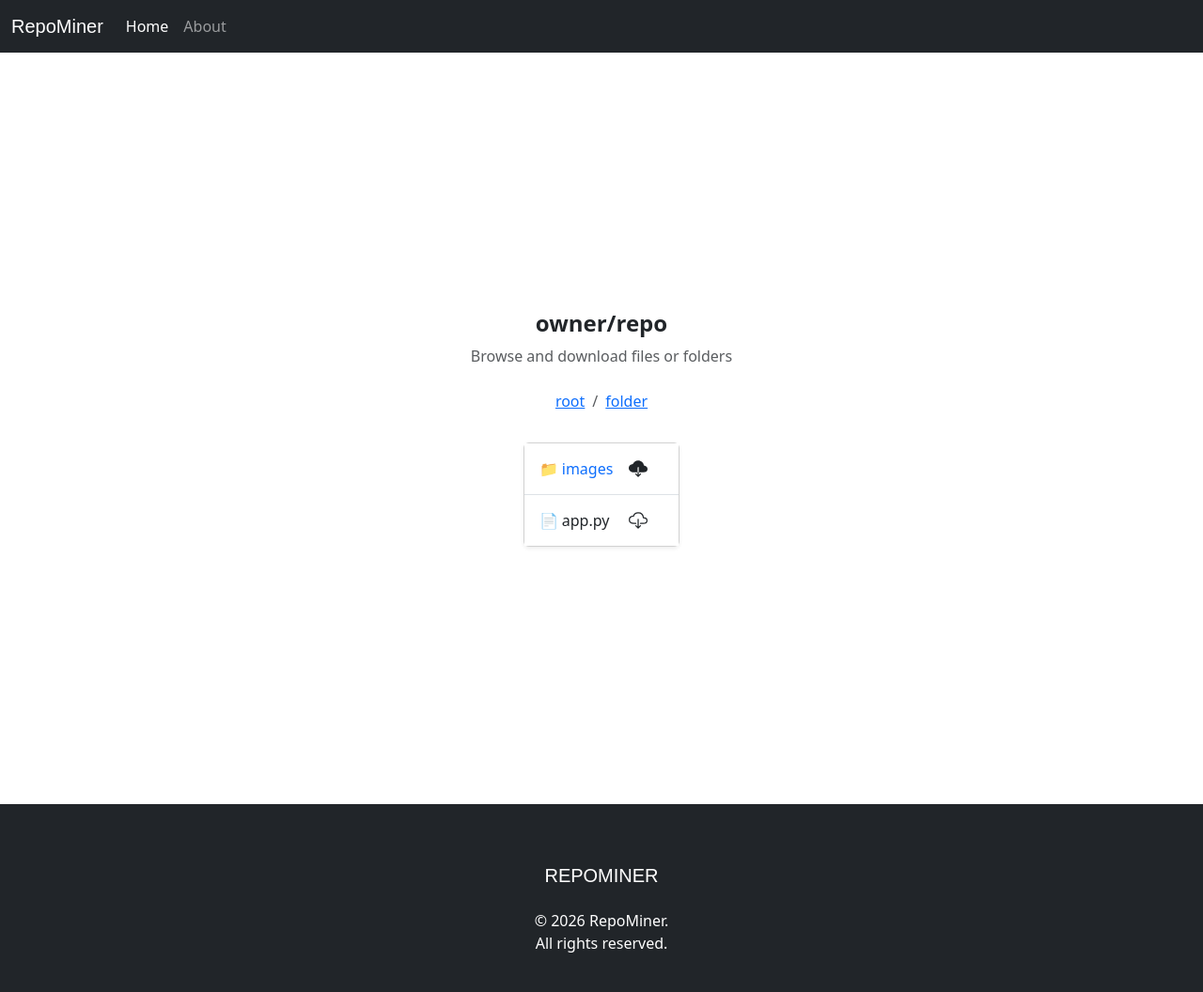
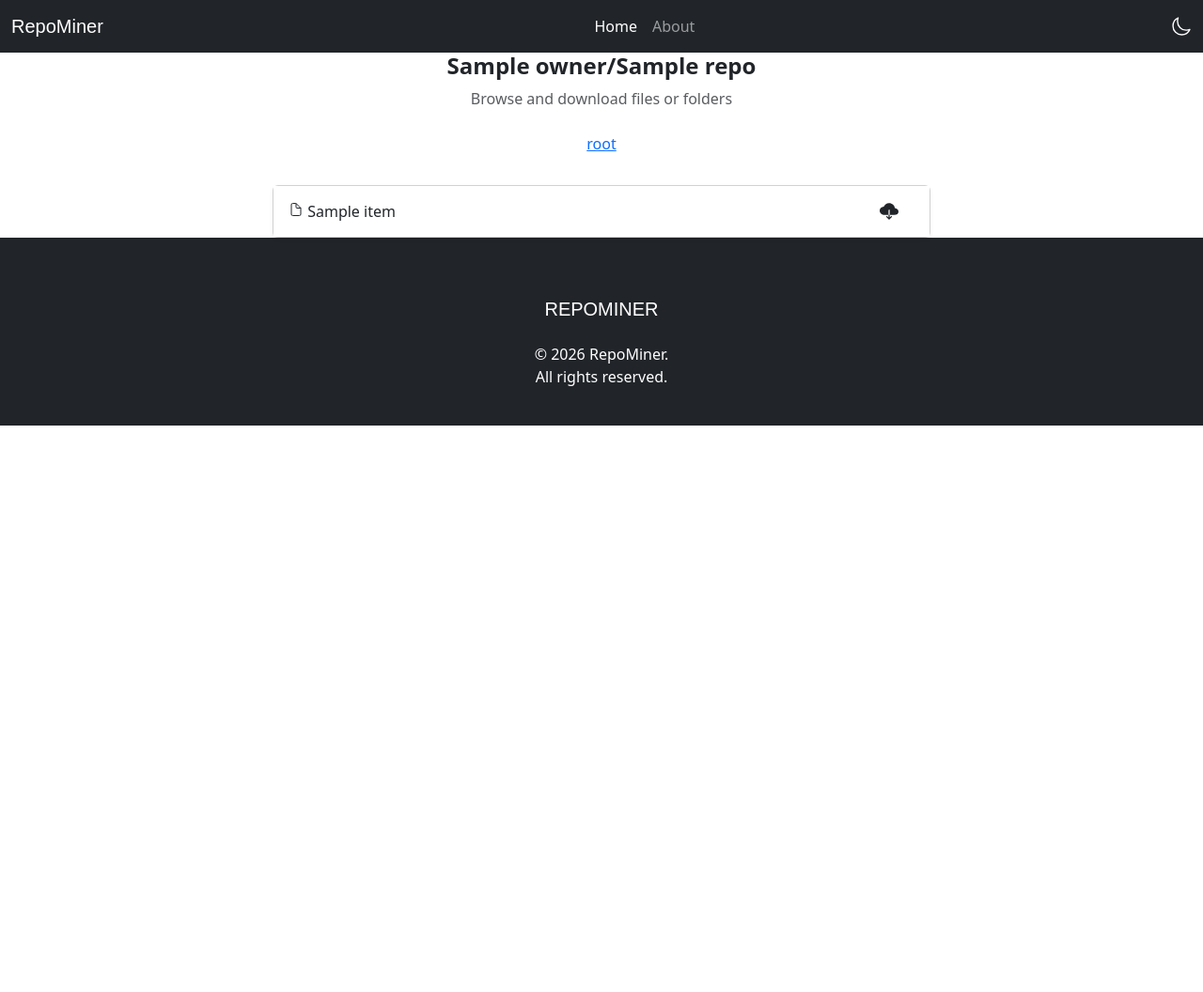
Before and after one commit to adeeltahirdev/RepoMiner, a Flask app: template templates/repo.html in a window 1280 px wide. Shown: the whole page at 94% size. After the commit the page ends 453 px from the top, so only its background shows below. Run offline with Flask 3, Linux system fonts and the light colour scheme; the template is opened without the code that fills it: most values are stand-ins (such as "Sample title", 1, 10 or a date in 2020); some web fonts are replaced.

Commit message:
Folder navigation

```diff
--- a/main.py
+++ b/main.py
@@ -10,23 +10,68 @@ app = Flask(__name__)
 def home():
     return render_template('home.html')
 
-@app.route('/repo-view')
-def repo_view():
+@app.route('/repo-view', methods=['GET', 'POST'])
+@app.route('/repo-view/<owner>/<repo>/', defaults={'path': ''})
+@app.route('/repo-view/<owner>/<repo>/<path:path>')
+def repo_view(owner=None, repo=None, path=""):
 
+    # STEP 1: Handle form submit
     if request.method == 'POST':
         repo_url = request.form.get('repo_url')
 
-        parts = repo_url.strip('/').split('/')
-        owner = parts[-2]
-        repo = parts[-1]
+        if not repo_url:
+            return redirect('/')
 
-        url = f"https://api.github.com/repos/{owner}/{repo}/contents/"
-        response = requests.get(url)
-        contents = response.json()
+        try:
+            parts = repo_url.strip('/').split('/')
+            owner = parts[-2]
+            repo = parts[-1]
+        except:
+            return "Invalid GitHub URL"
 
-        return render_template('repo.html', contents=contents, owner=owner, repo=repo)
+        return redirect(f"/repo-view/{owner}/{repo}/")
 
-    return redirect('/')
+    # STEP 2: Handle navigation (GET)
+    if not owner or not repo:
+        return redirect('/')
+
+    url = f"https://api.github.com/repos/{owner}/{repo}/contents/{path}"
+    response = requests.get(url)
+
+    if response.status_code != 200:
+        return "Repository not found or API error"
+
+    contents = response.json()
+
+    return render_template(
+        'repo.html',
+        contents=contents,
+        owner=owner,
+        repo=repo,
+        path=path
+    )
+
+@app.route('/get-contents')
+def get_contents():
+    owner = request.args.get('owner')
+    repo = request.args.get('repo')
+    path = request.args.get('path', '')
+
+    url = f"https://api.github.com/repos/{owner}/{repo}/contents/{path}"
+    response = requests.get(url)
+
+    return response.json()
+
+@app.route('/download-file')
+def download_file():
+    url = request.args.get('url')
+    response = requests.get(url)
+
+    return send_file(
+        io.BytesIO(response.content),
+        as_attachment=True,
+        download_name='file'
+    )
 
 @app.route('/about')
 def about():
--- a/templates/base.html
+++ b/templates/base.html
@@ -1,3 +1,4 @@
+<html>
 <head>
   <meta charset="UTF-8" />
   <meta name="viewport" content="width=device-width, initial-scale=1.0" />
@@ -14,6 +15,7 @@
   <link href="https://cdn.jsdelivr.net/npm/bootstrap@5.3.8/dist/css/bootstrap.min.css" rel="stylesheet"
     integrity="sha384-sRIl4kxILFvY47J16cr9ZwB07vP4J8+LH7qKQnuqkuIAvNWLzeN8tE5YBujZqJLB" crossorigin="anonymous">
 
+
   <!-- Local CSS -->
   <link rel="stylesheet" href="{{ url_for('static', filename='css/style.css') }}">
 
@@ -25,13 +27,13 @@
 <body>
   <nav class="navbar navbar-expand-lg bg-dark navbar-dark">
     <div class="container-fluid">
-      <a class="navbar-brand montserrat-underline-400" href="#">RepoMiner</a>
+      <a class="navbar-brand montserrat-underline-400" href="/">RepoMiner</a>
       <button class="navbar-toggler" type="button" data-bs-toggle="collapse" data-bs-target="#navbarNav"
         aria-controls="navbarNav" aria-expanded="false" aria-label="Toggle navigation">
         <span class="navbar-toggler-icon"></span>
       </button>
       <div class="collapse navbar-collapse" id="navbarNav">
-        <ul class="navbar-nav">
+        <ul class="navbar-nav mx-auto">
           <li class="nav-item">
             <a class="nav-link active" aria-current="page" href="/">Home</a>
           </li>
@@ -39,6 +41,9 @@
             <a class="nav-link" href="/about">About</a>
           </li>
         </ul>
+        <div class="d-flex">
+          <ion-icon name="moon-outline" id="theme-toggle" style="cursor: pointer; font-size: 22px; color: #fff;"></ion-icon>
+        </div>
       </div>
     </div>
   </nav>
@@ -71,9 +76,35 @@
   <script nomodule src="https://unpkg.com/ionicons@7.1.0/dist/ionicons/ionicons.js"></script>
 
   <!-- JS Script -->
-   <script>
+  <script>
     document.getElementById('year').textContent = new Date().getFullYear();
-   </script>
+
+  </script>
+
+<script>
+const toggleBtn = document.getElementById("theme-toggle");
+
+// Load saved theme
+if (localStorage.getItem("theme") === "dark") {
+  document.body.classList.add("dark-mode");
+  toggleBtn.setAttribute("name", "sunny-outline");
+}
+
+// Toggle on click
+toggleBtn.addEventListener("click", () => {
+  document.body.classList.toggle("dark-mode");
+
+  if (document.body.classList.contains("dark-mode")) {
+    localStorage.setItem("theme", "dark");
+    toggleBtn.setAttribute("name", "sunny-outline");
+  } else {
+    localStorage.setItem("theme", "light");
+    toggleBtn.setAttribute("name", "moon-outline");
+  }
+});
+</script>
+
+  {% block extra_script %}{% endblock %}
 </body>
 
 </html>
--- a/templates/repo.html
+++ b/templates/repo.html
@@ -1,16 +1,12 @@
-{% extends "base.html" %}
-
-{% block title %}Repository &mdash; RepoMiner{% endblock %}
-
-{% block content %}
+{% extends "base.html" %} {% block title %}Repository &mdash; RepoMiner{%
+endblock %} {% block content %}
 
 <div
   class="container d-flex flex-column justify-content-center align-items-center text-center"
-  style="height: 100vh"
 >
   <!-- Repo Header -->
   <div class="mb-4">
-    <h4 class="fw-bold">owner/repo</h4>
+    <h4 class="fw-bold">{{ owner }}/{{ repo }}</h4>
     <p class="text-muted mb-0">Browse and download files or folders</p>
   </div>
 
@@ -20,47 +16,124 @@
       <li class="breadcrumb-item">
         <a href="#">root</a>
       </li>
-      <li class="breadcrumb-item">
-        <a href="#">folder</a>
-      </li>
     </ol>
   </nav>
 
   <!-- File Explorer Card -->
-  <div class="card shadow-sm">
+  <div class="card shadow-sm" style="width: 100%; max-width: 700px">
     <div class="card-body p-0">
       <ul class="list-group list-group-flush">
+        {% for item in contents %}
+        <li
+          class="list-group-item d-flex justify-content-between align-items-center"
+        >
+          <!-- Left Side -->
+          <div>
+            {% if item.type == "dir" %}
+            <ion-icon name="folder-open"></ion-icon>
+            <a
+              href="javascript:void(0)"
+              onclick="toggleFolder(this, '{{ item.path }}')"
+              class="text-decoration-none"
+            >
+              {{ item.name }}
+            </a>
+            <div class="folder-children ms-4"></div>
 
-        <!-- Folder Item -->
-        <li class="list-group-item d-flex justify-content-between align-items-center">
+            {% else %}
+            <ion-icon name="document-outline"></ion-icon>
+            {{ item.name }} {% endif %}
+          </div>
+
+          <!-- Right Side -->
           <div>
-            📁
-            <a href="#" class="text-decoration-none">
-              images
+            {% if item.type == "file" %}
+            <a
+              href="/download-file?url={{ item.download_url }}"
+              class="btn btn-lg"
+            >
+              <ion-icon name="cloud-download-outline"></ion-icon>
             </a>
-          </div>
-          <div>
-            <a href="#" class="btn btn-lg">
+            {% else %}
+            <a
+              href="/download-folder?owner={{ owner }}&repo={{ repo }}&path={{ item.path }}"
+              class="btn btn-lg"
+            >
               <ion-icon name="cloud-download"></ion-icon>
             </a>
+            {% endif %}
           </div>
         </li>
-
-        <!-- File Item -->
-        <li class="list-group-item d-flex justify-content-between align-items-center">
-          <div>
-            📄 app.py
-          </div>
-          <div>
-            <a href="#" class="btn btn-lg">
-              <ion-icon name="cloud-download-outline"></ion-icon>
-            </a>
-          </div>
-        </li>
-
+        {% endfor %}
       </ul>
     </div>
   </div>
 </div>
 
+{% endblock %} {% block extra_script %}
+
+<script>
+  async function toggleFolder(element, path) {
+    const parent = element.closest("li");
+    const container = parent.querySelector(".folder-children");
+
+    // Toggle collapse
+    if (container.innerHTML !== "") {
+      container.innerHTML = "";
+      return;
+    }
+
+    const owner = "{{ owner }}";
+    const repo = "{{ repo }}";
+
+    const response = await fetch(
+      `/get-contents?owner=${owner}&repo=${repo}&path=${path}`,
+    );
+    const data = await response.json();
+
+    let html = "<ul class='list-group list-group-flush mt-2'>";
+
+    data.forEach((item) => {
+      if (item.type === "dir") {
+        html += `
+                <li class="list-group-item d-flex justify-content-between align-items-center">
+                    <div>
+                        <ion-icon name="folder-open"></ion-icon>
+                        <a href="javascript:void(0)"
+                           onclick="toggleFolder(this, '${item.path}')"
+                           class="text-decoration-none ms-1">
+                           ${item.name}
+                        </a>
+                        <div class="folder-children ms-4"></div>
+                    </div>
+                    <div>
+                        <a href="/download-folder?owner=${owner}&repo=${repo}&path=${item.path}" class="btn btn-sm">
+                            <ion-icon name="cloud-download"></ion-icon>
+                        </a>
+                    </div>
+                </li>
+            `;
+      } else {
+        html += `
+                <li class="list-group-item d-flex justify-content-between align-items-center">
+                    <div>
+                        <ion-icon name="document-outline"></ion-icon>
+                        <span class="ms-1">${item.name}</span>
+                    </div>
+                    <div>
+                        <a href="/download-file?url=${item.download_url}" class="btn btn-sm">
+                            <ion-icon name="cloud-download-outline"></ion-icon>
+                        </a>
+                    </div>
+                </li>
+            `;
+      }
+    });
+
+    html += "</ul>";
+
+    container.innerHTML = html;
+  }
+</script>
+
 {% endblock %}
```
Also changed, not shown: static/css/style.css (+47 -0 lines).
